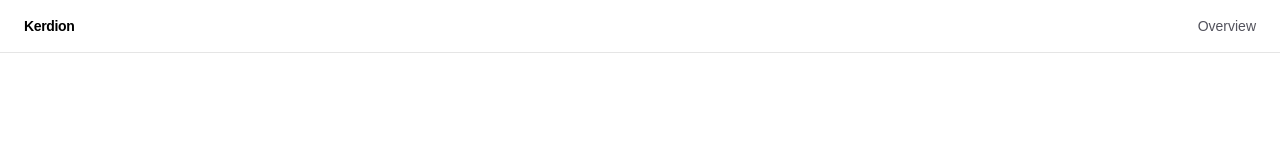
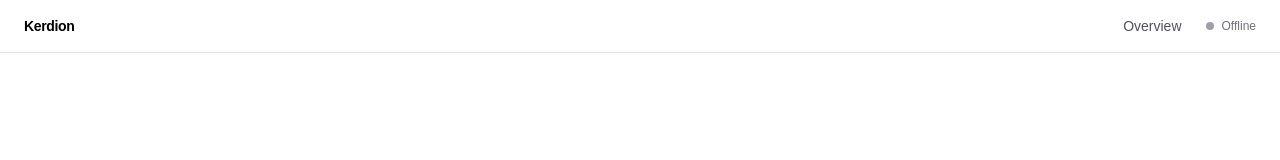
Before and after one commit to FanisD/Kerdion, a Next.js app in the folder frontend/: page /login in a window 1280 px wide. Shown: the top 160 px of the page. Built offline with nearby package versions, Linux system fonts and the light colour scheme.

Commit message:
feat: add ConnectionStatusBadge to nav

```diff
--- a/frontend/src/app/layout.tsx
+++ b/frontend/src/app/layout.tsx
@@ -1,6 +1,7 @@
 import type { Metadata } from "next";
 import Link from "next/link";
 import { Geist, Geist_Mono } from "next/font/google";
+import { ConnectionStatusBadge } from "@/components/ConnectionStatusBadge";
 import "./globals.css";
 
 const geistSans = Geist({
@@ -47,6 +48,7 @@ export default function RootLayout({
             <Link href="/" className={STYLES.navLink}>
               Overview
             </Link>
+            <ConnectionStatusBadge />
           </div>
         </nav>
         <main className={STYLES.main}>{children}</main>
--- /dev/null
+++ b/frontend/src/components/ConnectionStatusBadge.tsx
@@ -0,0 +1,33 @@
+export type ConnectionStatus = "connected" | "reconnecting" | "disconnected";
+
+const STYLES = {
+  badge: "flex items-center gap-2 text-xs font-medium text-zinc-500 dark:text-zinc-500",
+  dot: (status: ConnectionStatus) =>
+    [
+      "h-2 w-2 rounded-full",
+      status === "connected" && "bg-emerald-500",
+      status === "reconnecting" && "bg-amber-500",
+      status === "disconnected" && "bg-zinc-400 dark:bg-zinc-600",
+    ]
+      .filter(Boolean)
+      .join(" "),
+};
+
+const LABELS: Record<ConnectionStatus, string> = {
+  connected: "Live",
+  reconnecting: "Reconnecting",
+  disconnected: "Offline",
+};
+
+export function ConnectionStatusBadge({
+  status = "disconnected",
+}: {
+  status?: ConnectionStatus;
+}) {
+  return (
+    <span className={STYLES.badge}>
+      <span className={STYLES.dot(status)} />
+      {LABELS[status]}
+    </span>
+  );
+}
```
Also changed, not shown: 1 other file (tests, documents, lock files or other folders).
